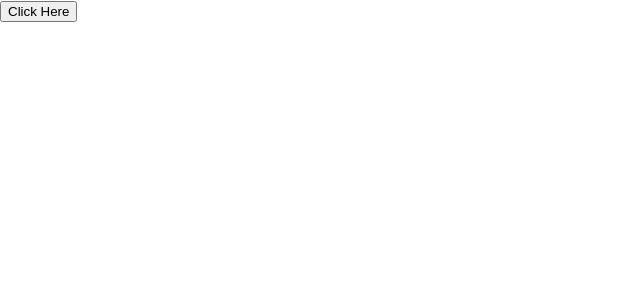
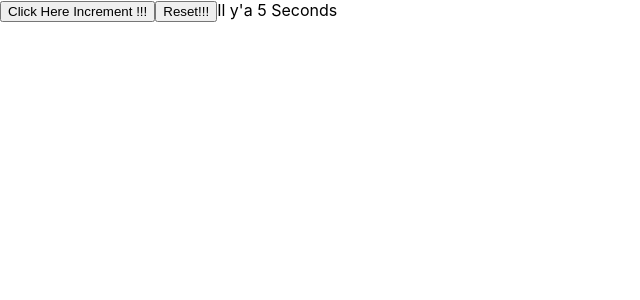
Before and after one commit to asma-abichou/To_Do_List, a React (Create React App) app: page / in a window 1280 px wide. Shown: the top 300 px of the page, without its empty margins (0-640 px from the left). Built offline with nearby package versions, Linux system fonts and the light colour scheme.

Commit message:
Hooks Use state

```diff
--- a/src/Events/Event.jsx
+++ b/src/Events/Event.jsx
@@ -1,7 +1,24 @@
-export default function Event (){
+/*export default function Event (){
+
+
     return <div>
-                <button>
-                    Click Here
+                <button onClick={handleClick}>
+                    Click Me!
                 </button>
             </div>
+}*/
+import {Component} from "react";
+
+export default class Event extends Component
+{
+    handleClick = () => { console.log(this); alert("BOOM !!!!");}
+
+    render(){
+        return (<div>
+            <button onClick={this.handleClick}>
+                Click Me!
+            </button>
+        </div>)
+    }
+
 }
--- a/src/counter/Counter.jsx
+++ b/src/counter/Counter.jsx
@@ -1,25 +1,51 @@
+/*
 import {Component} from "react";
 
 export default class Counter extends Component {
 
     constructor(props) {
         super(props);
-        this.state = { counter: 0,
-                       date : undefined,
-                     };
+        this.state = { counter: 0 };
     }
-    componentDidMount() {
-        setInterval(()=>
-            this.setState(
-                prevState => {
-                    return{ counter : prevState.counter + 1 }
-                },
-            )
-        ,1000);
+    handleClick = () =>  {
+        console.log(this)
+        this.setState(
+            prevState => {
+            return{ counter : prevState.counter + 1 } },
+        )
     }
 
+
+
     render(){
-        return <div> Il y'a {this.state.counter }  Seconds </div>
+        return <>
+            <button onClick={this.handleClick}>Click Here Increment !!!</button>
+            <button onClick={this.handleReset}>Reset!!!</button>
+            <div> Il y'a {this.state.counter }  Seconds </div>
+        </>
+
     }
 
+}*/
+
+import {useState} from "react";
+
+export default function Counter(){
+ //Hook
+    const [count, setCount] = useState(5);
+
+    return (<div>
+                <button onClick={()=> {
+                    setCount(
+                        prevState => {
+                            return prevState + 1 ;}
+                    )
+                }}>Click Here Increment !!!</button>
+                <button onClick={()=> {
+                        setCount(0);
+                }}>Reset!!!</button>
+                <span>
+                        Il y'a {count}  Seconds
+                </span>
+            </div>)
 }
--- a/src/index.js
+++ b/src/index.js
@@ -24,7 +24,10 @@ const fruitsArray = ['Strawberry' , 'Lemon', 'Mango', 'Apple', 'Water Melon' ]
             <Fruit fruits={fruitsArray}/>
         }*/
 
-root.render(<Event />);
+root.render(
+    <Counter />
+
+);
 
 // If you want to start measuring performance in your app, pass a function
 // to log results (for example: reportWebVitals(console.log))
```
